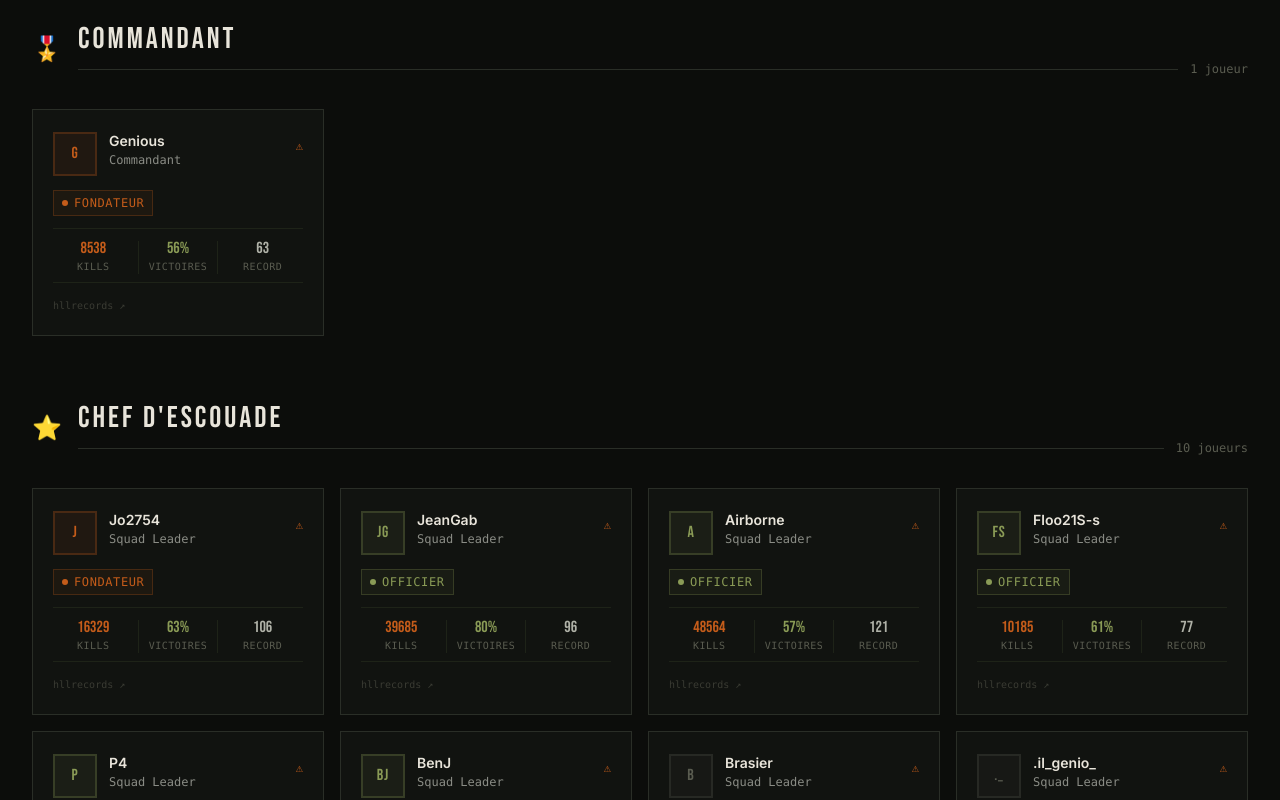
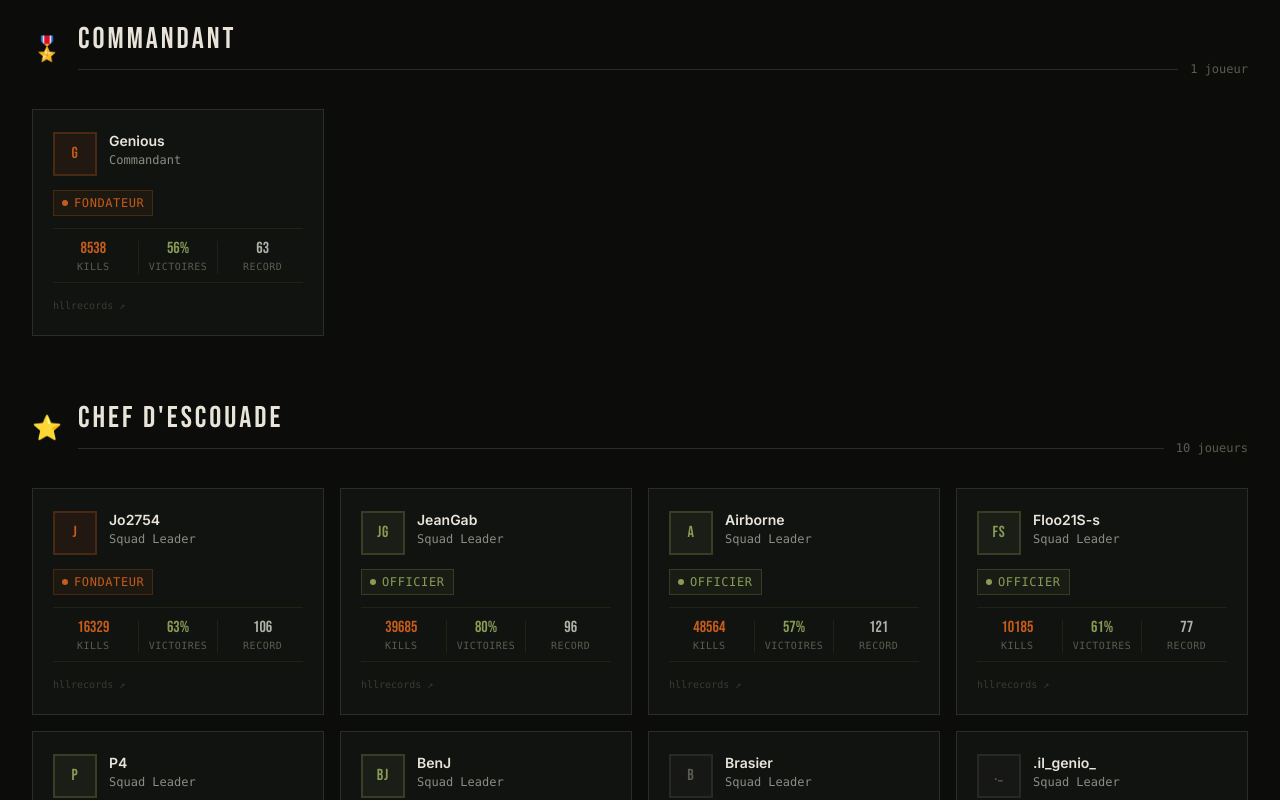
Before and after one commit to geniousnick/hll-clan-website, a Next.js app: page /roster in a window 1280 px wide. Shown: the part 460-1260 px from the top of the page. Built offline with nearby package versions, Linux system fonts and the light colour scheme; no server answers.

Commit message:
Update PlayerCard.tsx

```diff
--- a/src/components/roster/PlayerCard.tsx
+++ b/src/components/roster/PlayerCard.tsx
@@ -190,14 +190,6 @@ export default function PlayerCard({
                 title={`Live — mis à jour ${formatRelativeTime(liveStats!.lastUpdated!, lang)}`}
               />
             )}
-            {status === "error" && (
-              <span
-                className="text-[#C45C1A] text-xs font-mono"
-                title="Impossible de récupérer les stats"
-              >
-                ⚠
-              </span>
-            )}
           </div>
         </div>
 
```
